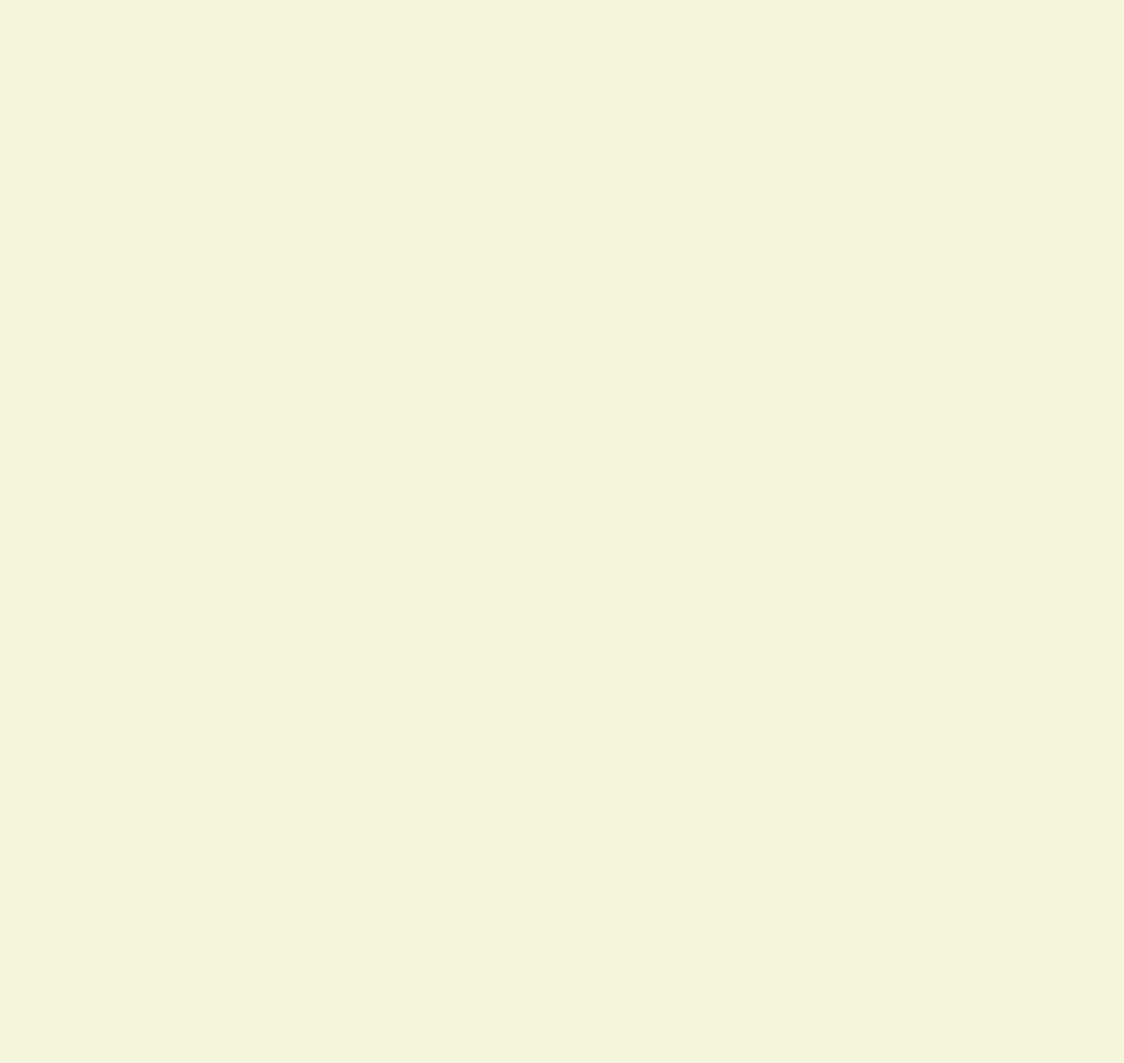
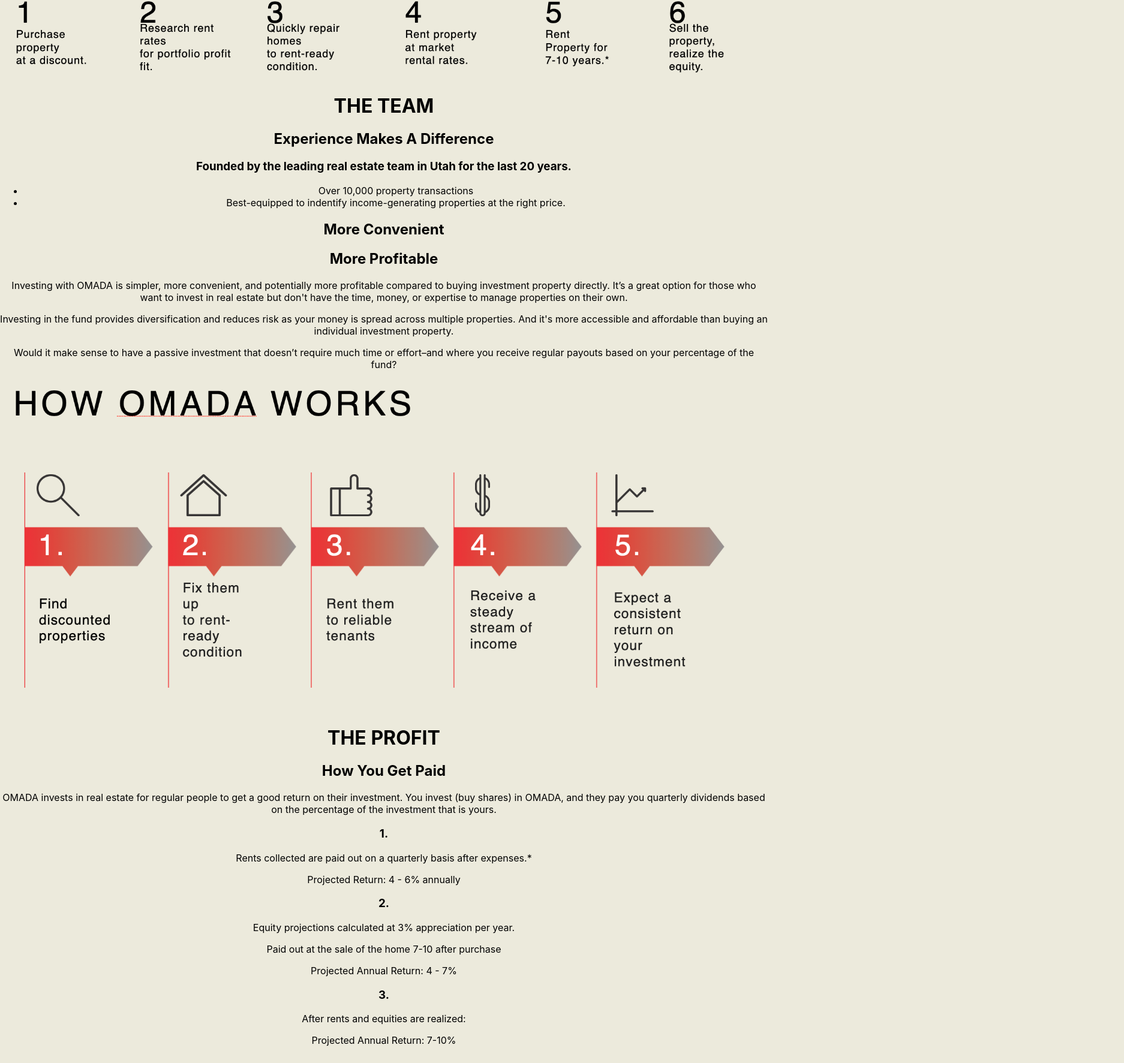
Before and after one commit to evrouge/omada-landing-page, a React (Create React App) app: page / in a window 1280 px wide. Shown: the part 4700-6473 px from the top of the page at 60% size, 1874 px wide, since content can reach past the window. Before the commit the page ends 4309 px from the top, so only its background shows below. Built offline with nearby package versions, Linux system fonts and the light colour scheme.

Commit message:
background color found, copy completed

```diff
--- a/src/HeroSection.js
+++ b/src/HeroSection.js
@@ -1,9 +1,11 @@
 import React from 'react';
-import { Button } from 'react-bootstrap';
 import './styles.css'
 import image from './photos/utah.png'
 import image2 from './photos/icons.png'
 import image3 from './photos/investtimeline.png'
+import image4 from './photos/howitworks.png'
+import photo from './photos/letter.png'
+import image5 from './photos/qna.png'
 
 const HeroSection = () => {
   return (
@@ -11,6 +13,7 @@
     <div className="component-below">
       <h1>Omada Capital Management</h1>
       <h1>Need to put a photo of a house here</h1>
+      <img src={photo}></img>
       <h1>THE OPPORTUNITY</h1>
         <ul>Why Invest?
         <li>Low inventory of single-family homes caused home prices to rise</li>
@@ -44,10 +47,32 @@
         <img src={image2}></img>
         <img src={image3}></img>
       <h1>THE TEAM</h1>
-
+      <h2>Experience Makes A Difference</h2>
+      <h3>Founded by the leading real estate team in Utah for the last 20 years.</h3>
+      <ul>
+        <li>Over 10,000 property transactions</li>
+        <li>Best-equipped to indentify income-generating properties at the right price.</li>
+      </ul>
+      <h2>More Convenient</h2>
+      <h2>More Profitable</h2>
+      <p>Investing with OMADA is simpler, more convenient, and potentially more profitable compared to buying investment property directly. It’s a great option for those who want to invest in real estate but don't have the time, money, or expertise to manage properties on their own.</p>
+      <p>Investing in the fund provides diversification and reduces risk as your money is spread across multiple properties. And it's more accessible and affordable than buying an individual investment property.</p>
+      <p>Would it make sense to have a passive investment that doesn’t require much time or effort–and where you receive regular payouts based on your percentage of the fund?</p>
+      <img src={image4}></img>
       <h1>THE PROFIT</h1>
-
-      <Button variant="primary" href="#properties">View Properties</Button>
+      <h2>How You Get Paid</h2>
+      <p>OMADA invests in real estate for regular people to get a good return on their investment. You invest (buy shares) in OMADA, and they pay you quarterly dividends based on the percentage of the investment that is yours.</p>
+      <h3>1.</h3>
+      <p>Rents collected are paid out on a quarterly basis after expenses.*</p>
+      <p>Projected Return: 4 - 6% annually</p>
+      <h3>2.</h3>
+      <p>Equity projections calculated at 3% appreciation per year.</p>
+      <p>Paid out at the sale of the home 7-10 after purchase</p>
+      <p>Projected Annual Return: 4 - 7%</p>
+      <h3>3.</h3>
+      <p>After rents and equities are realized: </p>
+      <p>Projected Annual Return: 7-10%</p>
+      <img src={image5}></img>
       </div>
     </>
   );
--- a/src/PropertyListing.js
+++ b/src/PropertyListing.js
@@ -10,7 +10,8 @@
   ];
 
   return (
-    <Container>
+    <>
+    {/* <Container>
       <h2>Featured Properties</h2>
       <Row>
         {properties.map((property) => (
@@ -22,7 +23,8 @@
           </Col>
         ))}
       </Row>
-    </Container>
+    </Container> */}
+    </>
   );
 };
 
--- a/src/styles.css
+++ b/src/styles.css
@@ -1,5 +1,5 @@
 html {
-    background-color: beige;
+    background-color: #eceadc;
     text-align: center;
 }
 
@@ -53,3 +53,8 @@
   footer {
     color: green;
   }
+
+  img {
+    height: 100%;
+    width: 100%;
+  }
```
Also changed, not shown: src/photos/qna.png (added).
